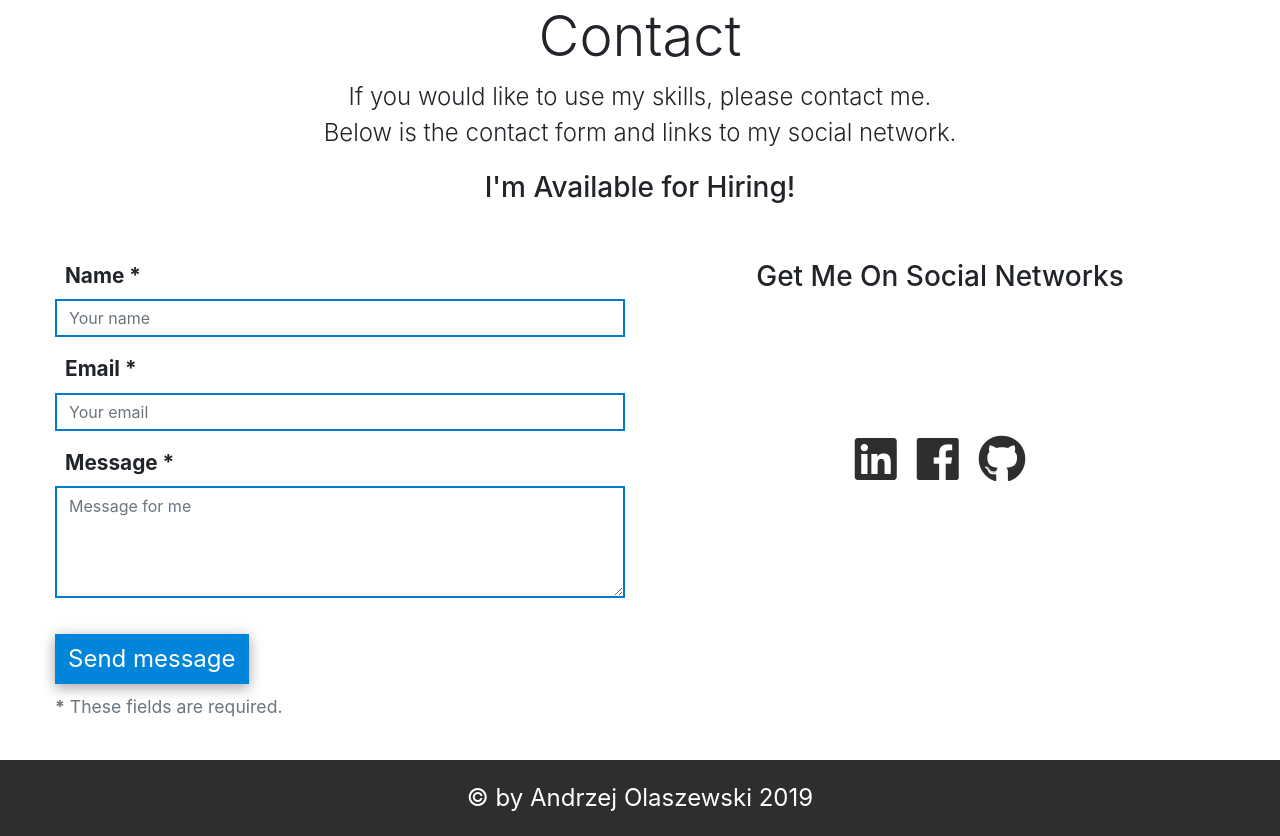
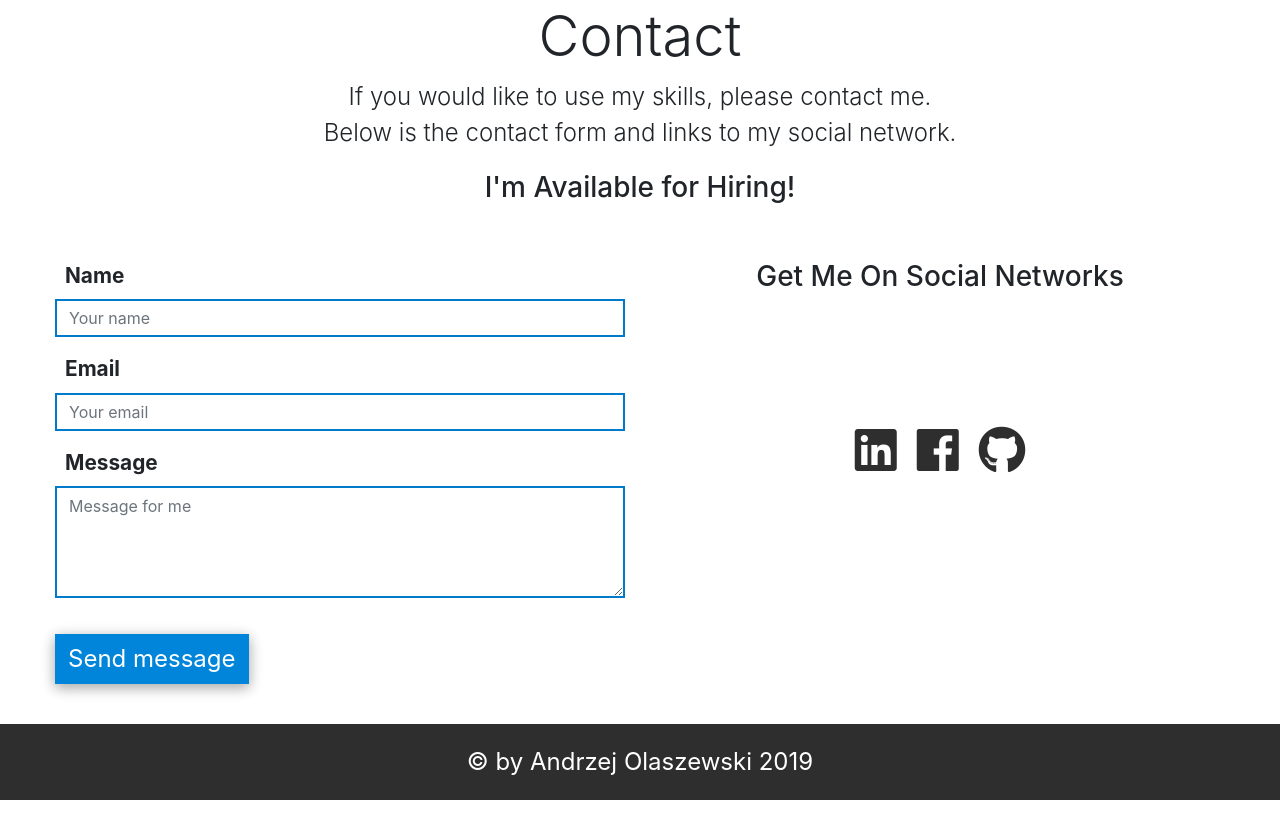
Before and after one commit to endriu17/portfolio, a website: page en/index.html in a window 1280 px wide. Shown: the part 7788-8624 px from the top of the page. After the commit the page ends 8588 px from the top, so only its background shows below. Drawn offline with nearby package versions, Linux system fonts and the light colour scheme; a script that the page names is missing.

Commit message:
fix en contact section

```diff
--- a/en/index.html
+++ b/en/index.html
@@ -591,7 +591,7 @@
                 <div class="row">
                   <div class="col-md-12">
                     <div class="form-group">
-                      <label for="form_name">Name *</label>
+                      <label for="form_name">Name</label>
                       <input
                         id="name"
                         type="text"
@@ -608,7 +608,7 @@
                 <div class="row">
                   <div class="col-md-12">
                     <div class="form-group">
-                      <label for="form_email">Email *</label>
+                      <label for="form_email">Email</label>
                       <input
                         id="form_email"
                         type="email"
@@ -625,7 +625,7 @@
                 <div class="row">
                   <div class="col-md-12">
                     <div class="form-group">
-                      <label for="form_message">Message *</label>
+                      <label for="form_message">Message</label>
                       <textarea
                         id="form_message"
                         name="message"
@@ -652,7 +652,7 @@
                 <div class="row">
                   <div class="col-md-12">
                     <p class="text-muted text-required">
-                      <strong>*</strong> These fields are required.
+                      <!-- <strong>*</strong> These fields are required. -->
                     </p>
                   </div>
                 </div>
```
